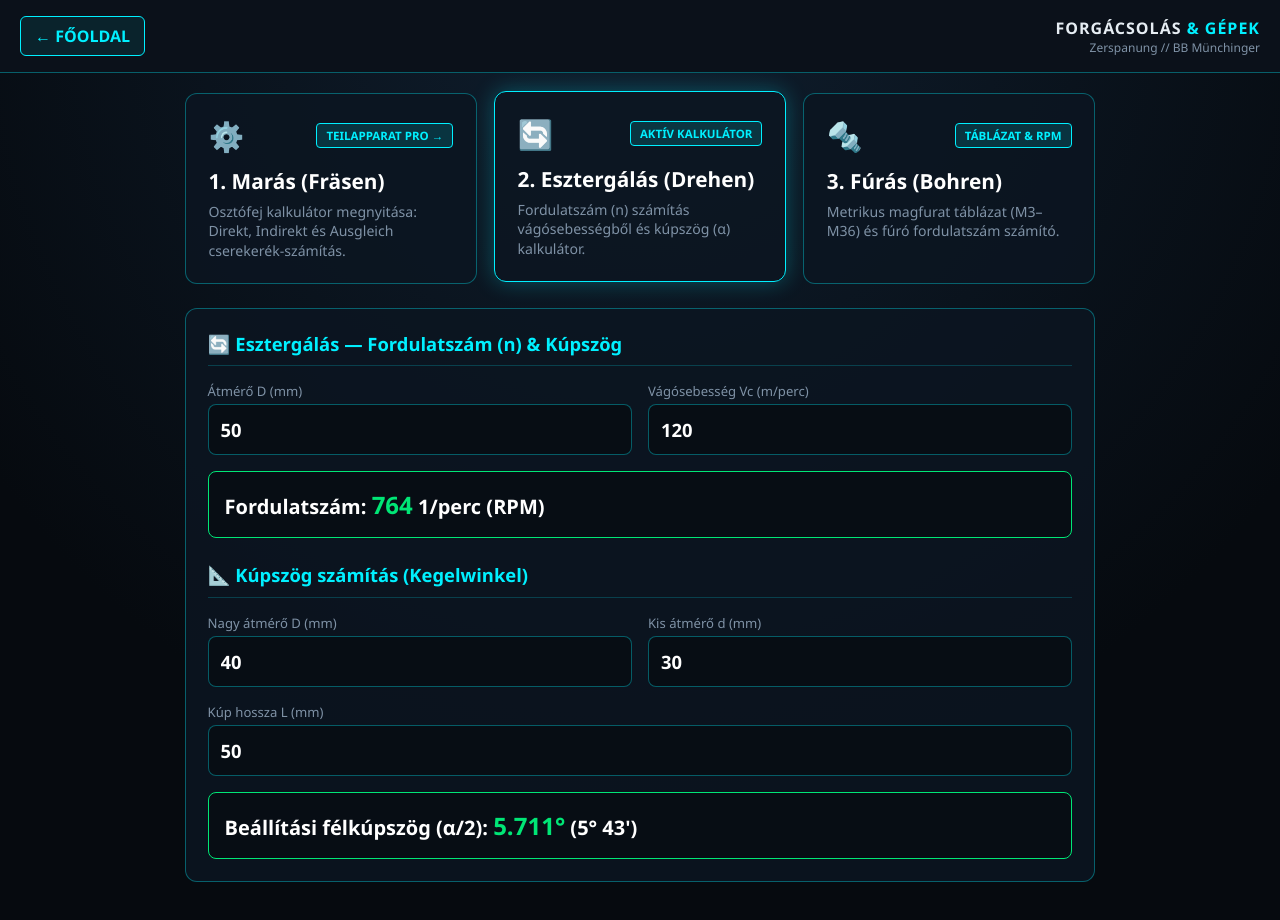
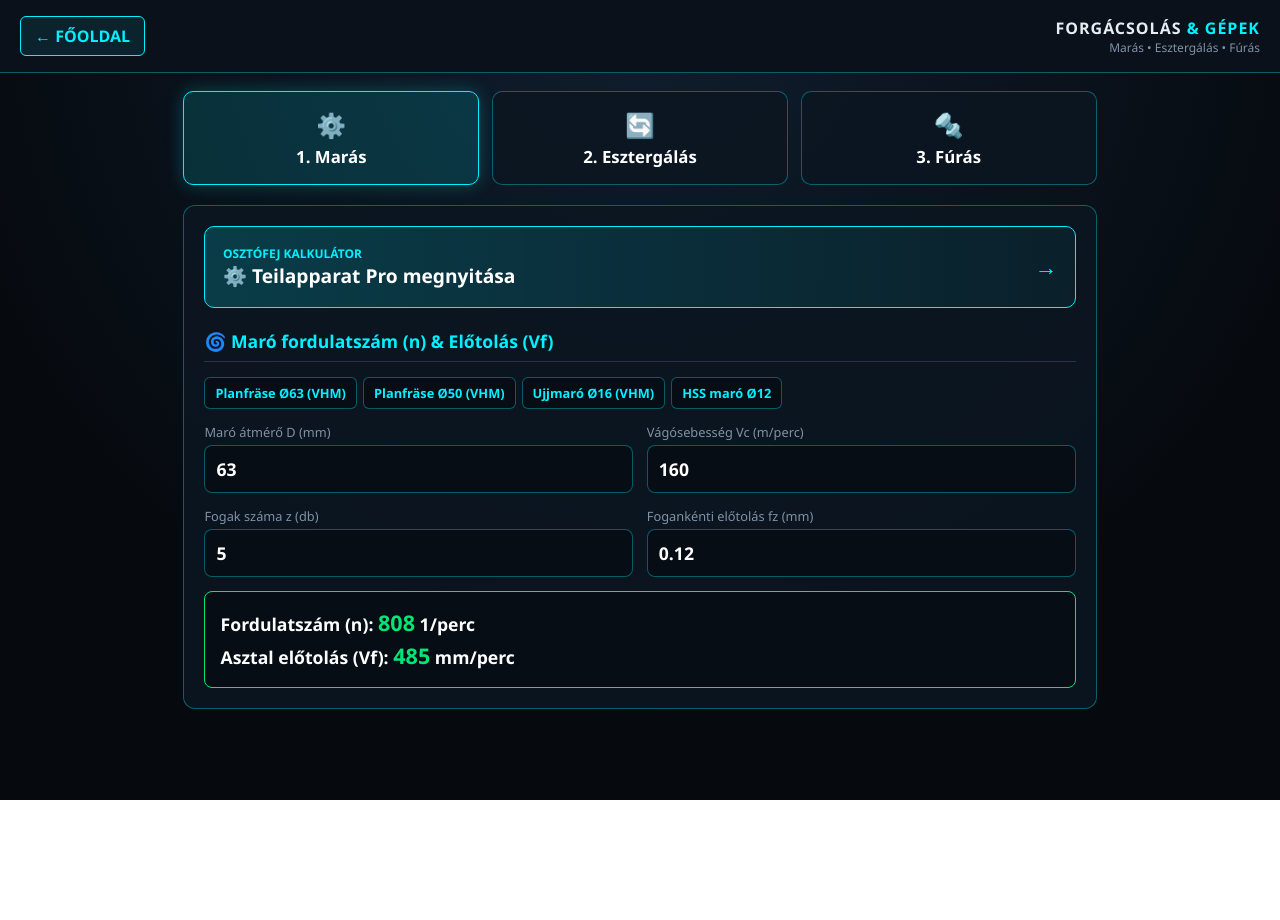
Before and after one commit to Herceg13/werkstatt-wifi, a plain HTML site: page gepek/index.html in a window 1280 px wide. After the commit the page ends 800 px from the top, so only its background shows below. Drawn offline with Linux system fonts and the light colour scheme.

Commit message:
Update index.html

```diff
--- a/gepek/index.html
+++ b/gepek/index.html
@@ -5,34 +5,44 @@
     <meta name="viewport" content="width=device-width, initial-scale=1.0">
     <title>Forgácsolás & Gépek // WERKSTATT OS</title>
     <style>
-        :root { --bg:#060a0f; --panel:#0b111a; --card:rgba(12, 22, 34, 0.85); --cyan:#00f0ff; --orange:#ff7b00; --green:#00e676; --text:#e6edf3; --muted:#7f92a6; --border:rgba(0, 240, 255, 0.35); }
+        :root { --bg:#060a0f; --panel:#0b111a; --card:rgba(12, 22, 34, 0.88); --cyan:#00f0ff; --orange:#ff7b00; --green:#00e676; --text:#e6edf3; --muted:#7f92a6; --border:rgba(0, 240, 255, 0.35); }
         * { box-sizing:border-box; margin:0; padding:0; font-family:'Segoe UI',Roboto,sans-serif; }
         body { background:radial-gradient(circle at 50% 0%, #0f1e2e 0%, var(--bg) 70%); color:var(--text); min-height:100vh; padding-bottom:3rem; }
         header { background:var(--panel); border-bottom:1px solid var(--border); padding:1rem 1.25rem; display:flex; justify-content:space-between; align-items:center; position:sticky; top:0; z-index:100; }
         .back-btn { color:var(--cyan); text-decoration:none; font-weight:700; padding:8px 14px; border:1px solid var(--cyan); border-radius:6px; background:rgba(0,240,255,0.08); cursor:pointer; }
-        main { max-width:950px; margin:0 auto; padding:1.25rem; }
+        main { max-width:950px; margin:0 auto; padding:1.15rem; }
 
-        .big-menu { display:grid; grid-template-columns:repeat(auto-fit, minmax(270px, 1fr)); gap:1.1rem; margin-bottom:1.5rem; }
-        .m-btn { background:var(--card); border:1px solid var(--border); border-radius:12px; padding:1.4rem; text-align:left; color:#fff; cursor:pointer; transition:0.2s; display:flex; flex-direction:column; justify-content:space-between; text-decoration:none; }
-        .m-btn:hover, .m-btn.active { border-color:var(--cyan); box-shadow:0 0 22px rgba(0,240,255,0.28); transform:translateY(-2px); }
-        .m-top { display:flex; justify-content:space-between; align-items:center; margin-bottom:0.75rem; }
-        .m-tag { font-size:0.72rem; font-weight:800; padding:4px 9px; border-radius:4px; background:rgba(0,240,255,0.14); border:1px solid var(--cyan); color:var(--cyan); }
-        .m-btn h2 { font-size:1.3rem; margin-bottom:0.4rem; }
-        .m-btn p { font-size:0.88rem; color:var(--muted); line-height:1.4; }
+        .big-menu { display:grid; grid-template-columns:repeat(3, 1fr); gap:0.8rem; margin-bottom:1.25rem; }
+        .m-btn { background:var(--card); border:1px solid var(--border); border-radius:10px; padding:1rem; text-align:center; color:#fff; cursor:pointer; transition:0.2s; }
+        .m-btn.active, .m-btn:hover { border-color:var(--cyan); background:rgba(0,240,255,0.14); box-shadow:0 0 18px rgba(0,240,255,0.25); }
+        .m-btn h2 { font-size:1.05rem; margin-top:4px; }
 
-        .tool-box { display:none; background:var(--card); border:1px solid var(--border); border-radius:12px; padding:1.35rem; }
+        .tool-box { display:none; background:var(--card); border:1px solid var(--border); border-radius:12px; padding:1.25rem; }
         .tool-box.active { display:block; }
-        .tool-box h3 { color:var(--cyan); margin-bottom:1rem; font-size:1.15rem; border-bottom:1px solid rgba(0,240,255,0.2); padding-bottom:0.6rem; }
-        .in-grid { display:grid; grid-template-columns:1fr 1fr; gap:1rem; margin-bottom:1rem; }
-        label { display:block; font-size:0.82rem; color:var(--muted); margin-bottom:4px; }
-        input { width:100%; padding:12px; background:#070d14; border:1px solid var(--border); border-radius:8px; color:#fff; font-size:1.15rem; font-weight:700; }
-        .res-card { background:#070d14; border:1px solid var(--green); border-radius:8px; padding:1rem; font-size:1.25rem; font-weight:800; color:#fff; }
-        .res-card span { color:var(--green); font-size:1.5rem; }
+        .tool-box h3 { color:var(--cyan); margin-bottom:0.9rem; font-size:1.1rem; border-bottom:1px solid rgba(0,240,255,0.2); padding-bottom:0.5rem; }
 
-        table { width:100%; border-collapse:collapse; margin-top:0.5rem; font-size:0.95rem; }
-        th, td { padding:10px 12px; text-align:left; border-bottom:1px solid rgba(255,255,255,0.08); }
-        th { color:var(--cyan); font-size:0.8rem; text-transform:uppercase; }
+        .launch-card { display:flex; justify-content:space-between; align-items:center; background:linear-gradient(90deg, rgba(0,240,255,0.18), rgba(0,240,255,0.05)); border:1px solid var(--cyan); padding:1.1rem; border-radius:10px; text-decoration:none; color:#fff; margin-bottom:1.35rem; }
+        .launch-card:hover { box-shadow:0 0 20px rgba(0,240,255,0.3); }
+
+        .preset-row { display:flex; gap:6px; flex-wrap:wrap; margin-bottom:0.9rem; }
+        .p-btn { background:#070d14; border:1px solid var(--border); color:var(--cyan); padding:6px 10px; border-radius:6px; font-size:0.8rem; font-weight:700; cursor:pointer; }
+        .p-btn:hover { background:rgba(0,240,255,0.18); }
+
+        .in-grid { display:grid; grid-template-columns:1fr 1fr; gap:0.85rem; margin-bottom:0.9rem; }
+        label { display:block; font-size:0.8rem; color:var(--muted); margin-bottom:4px; }
+        input { width:100%; padding:11px; background:#070d14; border:1px solid var(--border); border-radius:8px; color:#fff; font-size:1.1rem; font-weight:700; }
+        .res-card { background:#070d14; border:1px solid var(--green); border-radius:8px; padding:0.95rem; font-size:1.1rem; font-weight:800; color:#fff; line-height:1.5; }
+        .res-card span { color:var(--green); font-size:1.35rem; }
+
+        .sub-tabs { display:grid; grid-template-columns:repeat(3, 1fr); gap:6px; margin-bottom:0.85rem; }
+        .st-btn { background:#070d14; border:1px solid rgba(255,255,255,0.15); color:var(--muted); padding:10px 6px; border-radius:6px; font-weight:800; font-size:0.82rem; cursor:pointer; }
+        .st-btn.active { border-color:var(--cyan); color:var(--cyan); background:rgba(0,240,255,0.12); }
+
+        table { width:100%; border-collapse:collapse; margin-top:0.5rem; font-size:0.92rem; }
+        th, td { padding:9px 10px; text-align:left; border-bottom:1px solid rgba(255,255,255,0.08); }
+        th { color:var(--cyan); font-size:0.78rem; text-transform:uppercase; }
         td b { color:var(--green); font-size:1.05rem; }
+        @media (max-width: 600px) { .big-menu { grid-template-columns: 1fr; } }
     </style>
 </head>
 <body>
@@ -40,43 +50,50 @@
         <a href="../index.html" class="back-btn">← FŐOLDAL</a>
         <div style="text-align:right;">
             <div style="font-weight:800; letter-spacing:1px;">FORGÁCSOLÁS <span style="color:var(--cyan);">& GÉPEK</span></div>
-            <div style="font-size:0.75rem; color:var(--muted);">Zerspanung // BB Münchinger</div>
+            <div style="font-size:0.75rem; color:var(--muted);">Marás &bull; Esztergálás &bull; Fúrás</div>
         </div>
     </header>
     <main>
         <div class="big-menu">
-            <a href="../teilapparat/index.html" class="m-btn">
+            <div class="m-btn active" onclick="showTool('frasen', this)"><span style="font-size:1.5rem;">⚙️</span><h2>1. Marás</h2></div>
+            <div class="m-btn" onclick="showTool('drehen', this)"><span style="font-size:1.5rem;">🔄</span><h2>2. Esztergálás</h2></div>
+            <div class="m-btn" onclick="showTool('bohren', this)"><span style="font-size:1.5rem;">🔩</span><h2>3. Fúrás</h2></div>
+        </div>
+
+        <!-- 1. MARÁS PANEL -->
+        <div id="frasen" class="tool-box active">
+            <a href="../teilapparat/index.html" class="launch-card">
                 <div>
-                    <div class="m-top"><span style="font-size:1.8rem;">⚙️</span><span class="m-tag">TEILAPPARAT PRO →</span></div>
-                    <h2>1. Marás (Fräsen)</h2>
-                    <p>Osztófej kalkulátor megnyitása: Direkt, Indirekt és Ausgleich cserekerék-számítás.</p>
+                    <div style="font-size:0.75rem; color:var(--cyan); font-weight:800;">OSZTÓFEJ KALKULÁTOR</div>
+                    <strong style="font-size:1.2rem;">⚙️ Teilapparat Pro megnyitása</strong>
                 </div>
+                <span style="font-size:1.4rem; font-weight:900; color:var(--cyan);">→</span>
             </a>
 
-            <div class="m-btn active" onclick="showTool('drehen', this)">
-                <div>
-                    <div class="m-top"><span style="font-size:1.8rem;">🔄</span><span class="m-tag">AKTÍV KALKULÁTOR</span></div>
-                    <h2>2. Esztergálás (Drehen)</h2>
-                    <p>Fordulatszám (n) számítás vágósebességből és kúpszög (α) kalkulátor.</p>
-                </div>
+            <h3>🌀 Maró fordulatszám (n) & Előtolás (Vf)</h3>
+            <div class="preset-row">
+                <button class="p-btn" onclick="setMill(63, 5, 160, 0.12)">Planfräse Ø63 (VHM)</button>
+                <button class="p-btn" onclick="setMill(50, 4, 150, 0.10)">Planfräse Ø50 (VHM)</button>
+                <button class="p-btn" onclick="setMill(16, 4, 110, 0.06)">Ujjmaró Ø16 (VHM)</button>
+                <button class="p-btn" onclick="setMill(12, 4, 30, 0.04)">HSS maró Ø12</button>
             </div>
+            <div class="in-grid">
+                <div><label>Maró átmérő D (mm)</label><input type="number" id="m_dia" value="63" oninput="calcMill()"></div>
+                <div><label>Vágósebesség Vc (m/perc)</label><input type="number" id="m_vc" value="160" oninput="calcMill()"></div>
+                <div><label>Fogak száma z (db)</label><input type="number" id="m_z" value="5" oninput="calcMill()"></div>
+                <div><label>Fogankénti előtolás fz (mm)</label><input type="number" id="m_fz" value="0.12" step="0.01" oninput="calcMill()"></div>
+            </div>
+            <div class="res-card" id="mill_res"></div>
+        </div>
 
-            <div class="m-btn" onclick="showTool('bohren', this)">
-                <div>
-                    <div class="m-top"><span style="font-size:1.8rem;">🔩</span><span class="m-tag">TÁBLÁZAT & RPM</span></div>
-                    <h2>3. Fúrás (Bohren)</h2>
-                    <p>Metrikus magfurat táblázat (M3–M36) és fúró fordulatszám számító.</p>
-                </div>
-            </div>
-        </div>
-        <!-- ESZTERGÁLÁS PANEL -->
-        <div id="drehen" class="tool-box active">
-            <h3>🔄 Esztergálás — Fordulatszám (n) & Kúpszög</h3>
+        <!-- 2. ESZTERGÁLÁS PANEL -->
+        <div id="drehen" class="tool-box">
+            <h3>🔄 Esztergálás — Fordulatszám (n)</h3>
             <div class="in-grid">
                 <div><label>Átmérő D (mm)</label><input type="number" id="d_dia" value="50" oninput="calcTurn()"></div>
                 <div><label>Vágósebesség Vc (m/perc)</label><input type="number" id="d_vc" value="120" oninput="calcTurn()"></div>
             </div>
-            <div class="res-card" id="turn_res" style="margin-bottom:1.5rem;"></div>
+            <div class="res-card" id="turn_res" style="margin-bottom:1.35rem;"></div>
 
             <h3>📐 Kúpszög számítás (Kegelwinkel)</h3>
             <div class="in-grid">
@@ -86,37 +103,78 @@
             </div>
             <div class="res-card" id="cone_res"></div>
         </div>
-
-        <!-- FÚRÁS PANEL -->
+        <!-- 3. FÚRÁS PANEL -->
         <div id="bohren" class="tool-box">
             <h3>🔩 Fúró fordulatszám (n)</h3>
             <div class="in-grid">
                 <div><label>Fúró átmérő d (mm)</label><input type="number" id="b_dia" value="10.2" step="0.1" oninput="calcDrill()"></div>
                 <div><label>Vágósebesség Vc (HSS ~25, VHM ~70)</label><input type="number" id="b_vc" value="25" oninput="calcDrill()"></div>
             </div>
-            <div class="res-card" id="drill_res" style="margin-bottom:1.5rem;"></div>
+            <div class="res-card" id="drill_res" style="margin-bottom:1.35rem;"></div>
 
-            <h3>📏 Metrikus menet — Magfurat táblázat (Kernloch)</h3>
+            <h3>📏 Menet & Magfurat táblázatok (Kernloch)</h3>
+            <div class="sub-tabs">
+                <button class="st-btn active" onclick="setThreadTab('metrik', this)">Metrikus (M)</button>
+                <button class="st-btn" onclick="setThreadTab('fein', this)">Finommenet (MF)</button>
+                <button class="st-btn" onclick="setThreadTab('coll', this)">Collos (G / UNC)</button>
+            </div>
+            <input type="text" id="tSearch" placeholder="🔍 Szűrés menet méretre (pl. M12, M16x1.5, G 1/2, UNC)..." style="margin-bottom:0.75rem; font-size:0.95rem;" oninput="renderThreads()">
             <table>
-                <thead><tr><th>Menet</th><th>Emelkedés (P)</th><th>Magfurat (mm)</th></tr></thead>
+                <thead><tr><th>Menet</th><th>Emelkedés / TPI</th><th>Magfurat (mm)</th></tr></thead>
                 <tbody id="threadTable"></tbody>
             </table>
         </div>
     </main>
 
     <script>
-        const THREADS = [
-            ["M3", "0.5", "2.5"], ["M4", "0.7", "3.3"], ["M5", "0.8", "4.2"], ["M6", "1.0", "5.0"],
-            ["M8", "1.25", "6.8"], ["M10", "1.5", "8.5"], ["M12", "1.75", "10.2"], ["M14", "2.0", "12.0"],
-            ["M16", "2.0", "14.0"], ["M18", "2.5", "15.5"], ["M20", "2.5", "17.5"], ["M22", "2.5", "19.5"],
-            ["M24", "3.0", "21.0"], ["M27", "3.0", "24.0"], ["M30", "3.5", "26.5"], ["M36", "4.0", "32.0"]
-        ];
+        let curThreadTab = 'metrik';
+        const THREAD_DATA = {
+            metrik: [
+                ["M3", "0.5 mm", "2.5"], ["M4", "0.7 mm", "3.3"], ["M5", "0.8 mm", "4.2"], ["M6", "1.0 mm", "5.0"],
+                ["M8", "1.25 mm", "6.8"], ["M10", "1.5 mm", "8.5"], ["M12", "1.75 mm", "10.2"], ["M14", "2.0 mm", "12.0"],
+                ["M16", "2.0 mm", "14.0"], ["M18", "2.5 mm", "15.5"], ["M20", "2.5 mm", "17.5"], ["M22", "2.5 mm", "19.5"],
+                ["M24", "3.0 mm", "21.0"], ["M27", "3.0 mm", "24.0"], ["M30", "3.5 mm", "26.5"], ["M36", "4.0 mm", "32.0"]
+            ],
+            fein: [
+                ["M8 x 1", "1.0 mm", "7.0"], ["M10 x 1", "1.0 mm", "9.0"], ["M10 x 1.25", "1.25 mm", "8.8"],
+                ["M12 x 1.25", "1.25 mm", "10.8"], ["M12 x 1.5", "1.5 mm", "10.5"], ["M14 x 1.5", "1.5 mm", "12.5"],
+                ["M16 x 1.5", "1.5 mm", "14.5"], ["M18 x 1.5", "1.5 mm", "16.5"], ["M20 x 1.5", "1.5 mm", "18.5"],
+                ["M22 x 1.5", "1.5 mm", "20.5"], ["M24 x 1.5", "1.5 mm", "22.5"], ["M24 x 2", "2.0 mm", "22.0"],
+                ["M27 x 2", "2.0 mm", "25.0"], ["M30 x 2", "2.0 mm", "28.0"]
+            ],
+            coll: [
+                ["G 1/8\" (BSP)", "28 Gg/1\" (Ø 9.73)", "8.8"], ["G 1/4\" (BSP)", "19 Gg/1\" (Ø 13.16)", "11.8"],
+                ["G 3/8\" (BSP)", "19 Gg/1\" (Ø 16.66)", "15.25"], ["G 1/2\" (BSP)", "14 Gg/1\" (Ø 20.96)", "19.0"],
+                ["G 3/4\" (BSP)", "14 Gg/1\" (Ø 26.44)", "24.5"], ["G 1\" (BSP)", "11 Gg/1\" (Ø 33.25)", "30.75"],
+                ["UNC 1/4\"", "20 TPI", "5.1"], ["UNC 5/16\"", "18 TPI", "6.6"],
+                ["UNC 3/8\"", "16 TPI", "8.0"], ["UNC 1/2\"", "13 TPI", "10.8"],
+                ["UNC 5/8\"", "11 TPI", "13.5"], ["UNC 3/4\"", "10 TPI", "16.5"]
+            ]
+        };
 
         function showTool(id, btn) {
             document.querySelectorAll('.m-btn').forEach(b => b.classList.remove('active'));
             document.querySelectorAll('.tool-box').forEach(t => t.classList.remove('active'));
             btn.classList.add('active');
             document.getElementById(id).classList.add('active');
+        }
+
+        function setMill(d, z, vc, fz) {
+            document.getElementById('m_dia').value = d;
+            document.getElementById('m_z').value = z;
+            document.getElementById('m_vc').value = vc;
+            document.getElementById('m_fz').value = fz;
+            calcMill();
+        }
+
+        function calcMill() {
+            const d = +document.getElementById('m_dia').value || 0;
+            const vc = +document.getElementById('m_vc').value || 0;
+            const z = +document.getElementById('m_z').value || 1;
+            const fz = +document.getElementById('m_fz').value || 0;
+            const n = d > 0 ? Math.round((vc * 1000) / (Math.PI * d)) : 0;
+            const vf = Math.round(n * z * fz);
+            document.getElementById('mill_res').innerHTML = `Fordulatszám (n): <span>${n}</span> 1/perc<br>Asztal előtolás (Vf): <span>${vf}</span> mm/perc`;
         }
 
         function calcTurn() {
@@ -131,8 +189,7 @@
             const d = +document.getElementById('k_d').value || 0;
             const L = +document.getElementById('k_L').value || 0;
             if (L <= 0) return;
-            const rad = Math.atan((D - d) / (2 * L));
-            const deg = rad * (180 / Math.PI);
+            const deg = Math.atan((D - d) / (2 * L)) * (180 / Math.PI);
             const g = Math.floor(deg);
             const m = Math.round((deg - g) * 60);
             document.getElementById('cone_res').innerHTML = `Beállítási félkúpszög (α/2): <span>${deg.toFixed(3)}°</span> (${g}° ${m}')`;
@@ -145,11 +202,22 @@
             document.getElementById('drill_res').innerHTML = `Fúró fordulatszám: <span>${n}</span> 1/perc (RPM)`;
         }
 
-        document.getElementById('threadTable').innerHTML = THREADS.map(t =>
-            `<tr><td><strong>${t[0]}</strong></td><td>${t[1]} mm</td><td><b>Ø ${t[2]} mm</b></td></tr>`
-        ).join('');
+        function setThreadTab(tab, btn) {
+            curThreadTab = tab;
+            document.querySelectorAll('.st-btn').forEach(b => b.classList.remove('active'));
+            btn.classList.add('active');
+            renderThreads();
+        }
 
-        calcTurn(); calcCone(); calcDrill();
+        function renderThreads() {
+            const q = document.getElementById('tSearch').value.toLowerCase().trim();
+            const list = THREAD_DATA[curThreadTab].filter(t => `${t} ${t} ${t}`.toLowerCase().includes(q));
+            document.getElementById('threadTable').innerHTML = list.map(t =>
+                `<tr><td><strong>${t}</strong></td><td>${t}</td><td><b>Ø ${t} mm</b></td></tr>`
+            ).join('');
+        }
+
+        calcMill(); calcTurn(); calcCone(); calcDrill(); renderThreads();
     </script>
 </body>
 </html>
```
